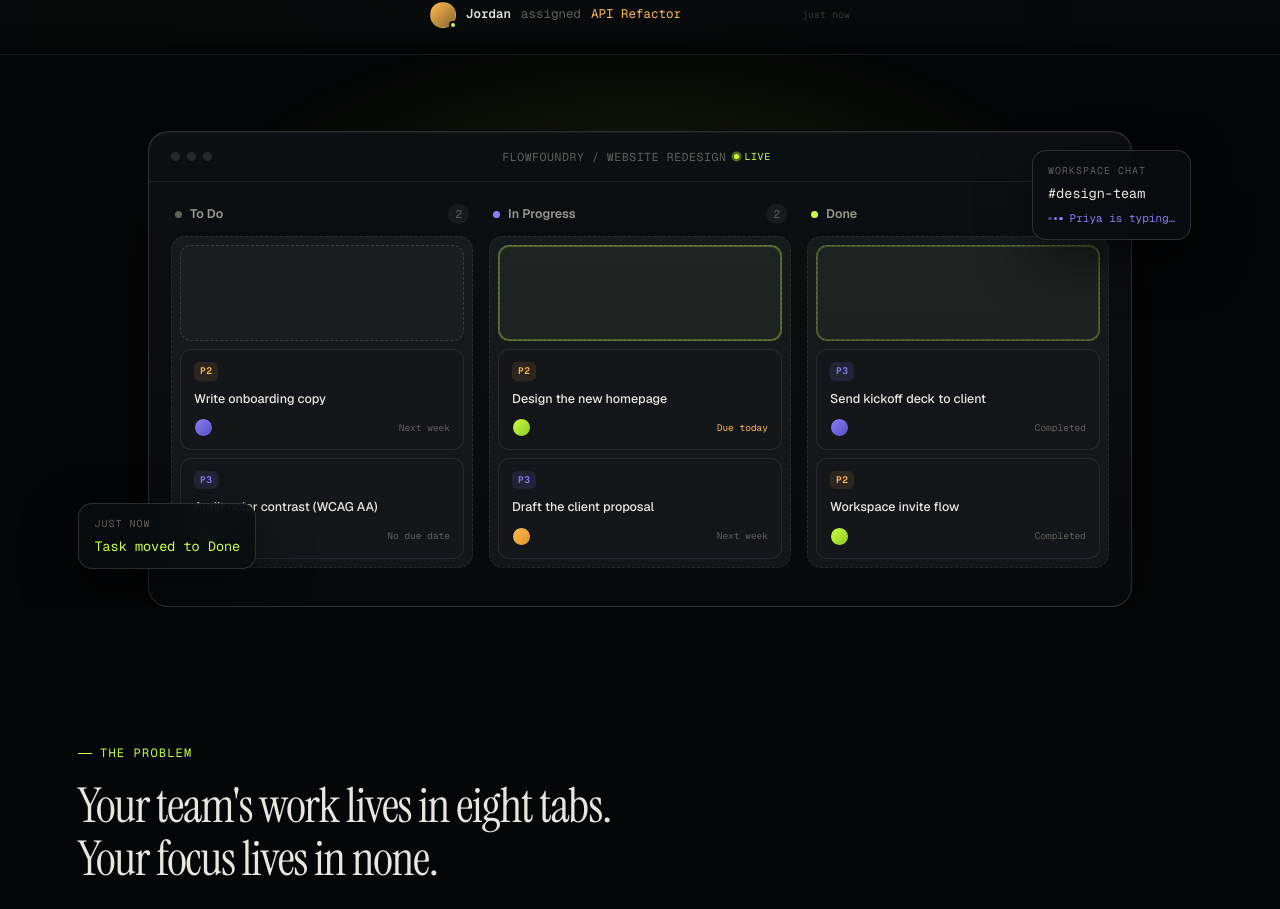
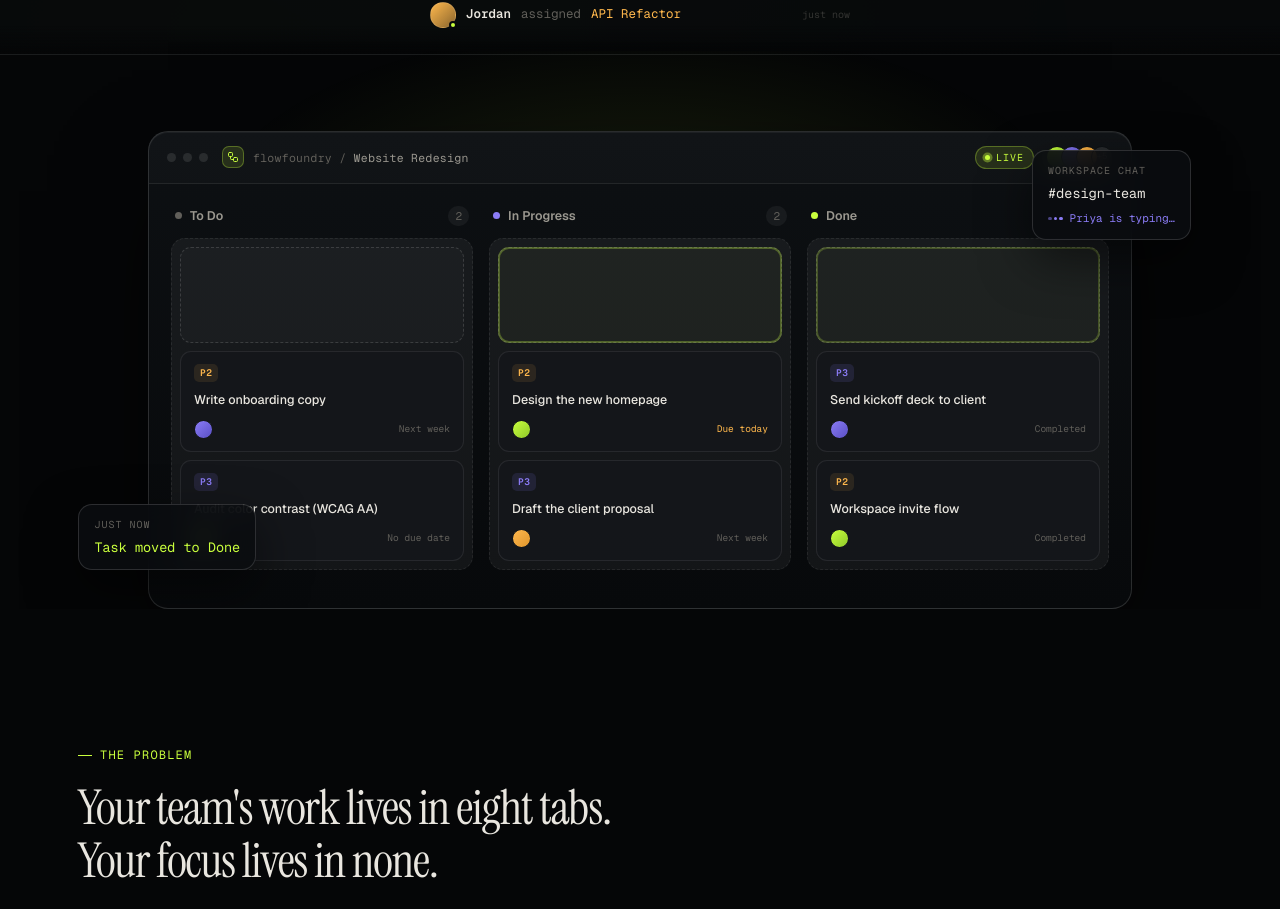
Before and after one commit to erdilatifi/Project-Management-App, a Next.js app: page / in a window 1280 px wide. Shown: the part 777-1686 px from the top of the page. Built offline with nearby package versions, Linux system fonts and the light colour scheme; no server answers.

Commit message:
feat: redesign kanban panel layout and add project chip
Co-authored-by: Erdi <199477311+erdilatifi@users.noreply.github.com>

```diff
--- a/app/page.tsx
+++ b/app/page.tsx
@@ -417,19 +417,36 @@ export default function LandingPage() {
 
             {/* Kanban Panel */}
             <div className="relative z-10 rounded-[20px] border border-[var(--lp-border-strong)] shadow-[0_40px_100px_-20px_rgba(0,0,0,0.7),inset_0_1px_0_rgba(255,255,255,0.05)] overflow-hidden transform-gpu transition-transform duration-150" style={{ background: "linear-gradient(180deg, #0d1013, #07090b)" }}>
-              <div className="flex items-center justify-between p-[16px_22px] border-b border-[var(--lp-border)]">
-                <div className="flex gap-[7px]">
-                  <span className="w-[9px] h-[9px] rounded-full bg-white/10"></span>
-                  <span className="w-[9px] h-[9px] rounded-full bg-white/10"></span>
-                  <span className="w-[9px] h-[9px] rounded-full bg-white/10"></span>
+              <div className="flex items-center justify-between gap-[12px] p-[14px_18px] border-b border-[var(--lp-border)] bg-white/[0.015]">
+                {/* Left: window dots + project chip */}
+                <div className="flex items-center gap-[14px] min-w-0">
+                  <div className="hidden sm:flex gap-[7px]">
+                    <span className="w-[9px] h-[9px] rounded-full bg-white/10"></span>
+                    <span className="w-[9px] h-[9px] rounded-full bg-white/10"></span>
+                    <span className="w-[9px] h-[9px] rounded-full bg-white/10"></span>
+                  </div>
+                  <div className="flex items-center gap-[9px] min-w-0">
+                    <span className="grid place-items-center w-[22px] h-[22px] rounded-[7px] bg-[var(--lp-accent-dim)] border border-[var(--lp-accent-line)] shrink-0">
+                      <Workflow className="w-[12px] h-[12px] text-[var(--lp-accent)]" />
+                    </span>
+                    <span className="font-mono text-[11.5px] text-[var(--lp-ink-dim)] tracking-wide truncate">
+                      <span className="text-[var(--lp-ink-faint)]">flowfoundry /</span> Website Redesign
+                    </span>
+                  </div>
                 </div>
-                <div className="font-mono text-[11.5px] text-[var(--lp-ink-faint)] tracking-wider flex items-center gap-[8px]">
-                  FLOWFOUNDRY / WEBSITE REDESIGN
-                  <span className="flex items-center gap-[5px] text-[10px] text-[var(--lp-accent)]">
+
+                {/* Right: LIVE pill + presence stack */}
+                <div className="flex items-center gap-[12px] shrink-0">
+                  <span className="flex items-center gap-[6px] font-mono text-[10px] tracking-widest text-[var(--lp-accent)] bg-[var(--lp-accent-dim)] border border-[var(--lp-accent-line)] rounded-full px-[9px] py-[3px]">
                     <span className="w-[5px] h-[5px] rounded-full bg-[var(--lp-accent)] animate-[pulse-ring_2.2s_infinite]"></span> LIVE
                   </span>
+                  <div className="hidden sm:flex items-center">
+                    <div className="w-[22px] h-[22px] rounded-full border-[1.5px] border-[#0d1013] bg-gradient-to-br from-[var(--lp-accent)] to-[#8fc92a]"></div>
+                    <div className="w-[22px] h-[22px] rounded-full border-[1.5px] border-[#0d1013] bg-gradient-to-br from-[var(--lp-violet)] to-[#5a4fc4] -ml-[7px]"></div>
+                    <div className="w-[22px] h-[22px] rounded-full border-[1.5px] border-[#0d1013] bg-gradient-to-br from-[var(--lp-amber)] to-[#e0962b] -ml-[7px]"></div>
+                    <span className="grid place-items-center w-[22px] h-[22px] rounded-full border-[1.5px] border-[#0d1013] bg-white/10 -ml-[7px] font-mono text-[9px] text-[var(--lp-ink-dim)]">+5</span>
+                  </div>
                 </div>
-                <div className="w-[48px]"></div>
               </div>
 
               <div className="relative grid grid-cols-1 md:grid-cols-3 gap-[16px] p-[22px]">
```
